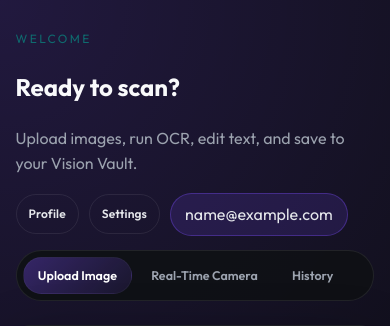
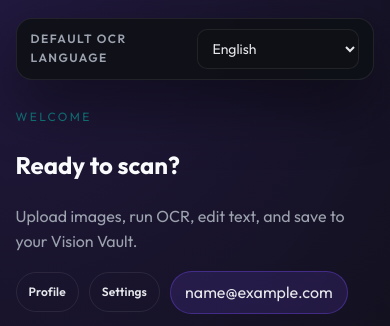
Before and after one commit to bhoidhara/Text_spotting_app, a Flask app: page /dashboard in a window 390 px wide. Shown: the top 326 px of the page. Run offline with Flask 3, Linux system fonts and the light colour scheme; the visitor is signed in with stand-in values (Sample User, id 1); some libraries are stand-ins or nearby versions.

Commit message:
upto date all

```diff
--- a/routes/scan_routes.py
+++ b/routes/scan_routes.py
@@ -75,7 +75,12 @@ def register_scan_routes(app):
         detect_intent_flag = request.form.get("detect_intent") == "on"
         student_mode = request.form.get("student_mode") == "on"
         advanced_ocr = request.form.get("advanced_ocr") == "on"
-        fast_ocr = request.form.get("fast_ocr") == "on"
+        fast_param = request.form.get("fast_ocr")
+        if advanced_ocr:
+            fast_ocr = False
+        else:
+            # Default to fast OCR for all uploads unless explicitly disabled.
+            fast_ocr = fast_param != "off"
         privacy_mode = request.form.get("privacy_mode") == "on"
         skip_storage = request.form.get("skip_storage") == "on"
         crop_box = _build_crop_box()
@@ -281,7 +286,7 @@ def register_scan_routes(app):
                     warnings.append(f"PDF support not installed: {exc}")
                     continue
                 try:
-                    pdf_dpi = 220 if advanced_ocr else 140 if fast_ocr else 180
+                    pdf_dpi = 200 if advanced_ocr else 120 if fast_ocr else 160
                     pages = convert_from_path(file_path, dpi=pdf_dpi)
                 except Exception as exc:
                     warnings.append(f"Failed to read PDF {file.filename}: {exc}")
@@ -301,15 +306,37 @@ def register_scan_routes(app):
                         if not advanced_ocr:
                             try:
                                 page_text, avg_conf, low_conf, line_conf = ocr_image(
-                                    page, lang=lang, advanced=True, fast=False
+                                    page, lang=lang, advanced=False, fast=False
                                 )
                                 warnings.append(f"Fallback OCR used for {file.filename}.")
                             except Exception as exc2:
-                                warnings.append(f"OCR failed on {file.filename}: {exc2}")
-                                continue
+                                if not fast_ocr:
+                                    try:
+                                        page_text, avg_conf, low_conf, line_conf = ocr_image(
+                                            page, lang=lang, advanced=True, fast=False
+                                        )
+                                        warnings.append(f"Fallback OCR used for {file.filename}.")
+                                    except Exception as exc3:
+                                        warnings.append(f"OCR failed on {file.filename}: {exc3}")
+                                        continue
+                                else:
+                                    warnings.append(f"OCR failed on {file.filename}: {exc2}")
+                                    continue
                         else:
                             warnings.append(f"OCR failed on {file.filename}: {exc}")
                             continue
+                    if fast_ocr and not advanced_ocr:
+                        short_text = len((page_text or "").strip()) < 12
+                        low_conf = avg_conf < 40
+                        if short_text or low_conf:
+                            try:
+                                page_text, avg_conf, low_conf, line_conf = ocr_image(
+                                    page, lang=lang, advanced=False, fast=False
+                                )
+                                if (page_text or "").strip():
+                                    warnings.append(f"Fallback OCR used for {file.filename}.")
+                            except Exception:
+                                pass
                     _add_page(page_text, avg_conf=avg_conf, low_conf=low_conf, line_conf=line_conf)
                     if not (page_text or "").strip() and fast_ocr and not advanced_ocr:
                         try:
@@ -321,7 +348,7 @@ def register_scan_routes(app):
                                 _add_page(page_text, avg_conf=avg_conf, low_conf=low_conf, line_conf=line_conf)
                         except Exception:
                             pass
-                    if not (page_text or "").strip() and not advanced_ocr:
+                    if not (page_text or "").strip() and not advanced_ocr and not fast_ocr:
                         try:
                             page_text, avg_conf, low_conf, line_conf = ocr_image(
                                 page, lang=lang, advanced=True, fast=False
@@ -365,15 +392,37 @@ def register_scan_routes(app):
                 if not advanced_ocr:
                     try:
                         page_text, avg_conf, low_conf, line_conf = ocr_image(
-                            image, lang=lang, advanced=True, fast=False
+                            image, lang=lang, advanced=False, fast=False
                         )
                         warnings.append(f"Fallback OCR used for {file.filename}.")
                     except Exception as exc2:
-                        warnings.append(f"OCR failed on {file.filename}: {exc2}")
-                        continue
+                        if not fast_ocr:
+                            try:
+                                page_text, avg_conf, low_conf, line_conf = ocr_image(
+                                    image, lang=lang, advanced=True, fast=False
+                                )
+                                warnings.append(f"Fallback OCR used for {file.filename}.")
+                            except Exception as exc3:
+                                warnings.append(f"OCR failed on {file.filename}: {exc3}")
+                                continue
+                        else:
+                            warnings.append(f"OCR failed on {file.filename}: {exc2}")
+                            continue
                 else:
                     warnings.append(f"OCR failed on {file.filename}: {exc}")
                     continue
+            if fast_ocr and not advanced_ocr:
+                short_text = len((page_text or "").strip()) < 12
+                low_conf = avg_conf < 40
+                if short_text or low_conf:
+                    try:
+                        page_text, avg_conf, low_conf, line_conf = ocr_image(
+                            image, lang=lang, advanced=False, fast=False
+                        )
+                        if (page_text or "").strip():
+                            warnings.append(f"Fallback OCR used for {file.filename}.")
+                    except Exception:
+                        pass
 
             if not (page_text or "").strip() and fast_ocr and not advanced_ocr:
                 try:
@@ -384,7 +433,7 @@ def register_scan_routes(app):
                         warnings.append(f"Fallback OCR used for {file.filename}.")
                 except Exception:
                     pass
-            if not (page_text or "").strip() and not advanced_ocr:
+            if not (page_text or "").strip() and not advanced_ocr and not fast_ocr:
                 try:
                     page_text, avg_conf, low_conf, line_conf = ocr_image(
                         image, lang=lang, advanced=True, fast=False
--- a/static/script.js
+++ b/static/script.js
@@ -390,7 +390,7 @@
       formData.append("skip_storage", "on");
       if (advanced) {
         formData.append("advanced_ocr", "on");
-      } else if (autoMode) {
+      } else if (autoMode || isMobile) {
         formData.append("fast_ocr", "on");
       }
 
@@ -614,8 +614,9 @@
     try {
       const runUpload = async (useAdvanced) => {
         const formData = new FormData(form);
+        const forceFast = isMobile;
         const userAdvanced = formData.get("advanced_ocr") === "on";
-        const advancedMode = userAdvanced || useAdvanced;
+        const advancedMode = !forceFast && (userAdvanced || useAdvanced);
         const selectedLang = formData.get("lang") || "eng";
         const fastLang = selectedLang.includes("+") ? selectedLang.split("+")[0] : selectedLang;
         const langForRequest = advancedMode ? selectedLang : fastLang;
@@ -625,8 +626,11 @@
           return { ok: false, errorMessage: "Please select at least one image." };
         }
         formData.delete("images");
-        const maxSide = advancedMode ? 1800 : 1050;
-        const quality = advancedMode ? 0.85 : 0.7;
+        if (forceFast) {
+          formData.delete("advanced_ocr");
+        }
+        const maxSide = advancedMode ? 1800 : forceFast ? 900 : 1050;
+        const quality = advancedMode ? 0.85 : forceFast ? 0.65 : 0.7;
         const processed = await Promise.all(
           files.map((file) => compressImage(file, maxSide, quality))
         );
@@ -768,3 +772,44 @@
     hideInstall();
   });
 })();
+
+(function () {
+  const STORAGE_KEY = "visiontext_lang";
+  const selectors = [
+    'select[name="lang"]',
+    'select[name="camera_lang"]',
+    'select[data-lang-picker="ocr"]',
+  ];
+  const selects = Array.from(
+    document.querySelectorAll(selectors.join(","))
+  ).filter(Boolean);
+  if (!selects.length) {
+    return;
+  }
+
+  const setSelectValue = (select, value) => {
+    const optionValues = Array.from(select.options).map((opt) => opt.value);
+    if (optionValues.includes(value)) {
+      select.value = value;
+      return true;
+    }
+    return false;
+  };
+
+  const saved = localStorage.getItem(STORAGE_KEY);
+  if (saved) {
+    selects.forEach((select) => setSelectValue(select, saved));
+  }
+
+  selects.forEach((select) => {
+    select.addEventListener("change", () => {
+      const value = select.value;
+      localStorage.setItem(STORAGE_KEY, value);
+      selects.forEach((other) => {
+        if (other !== select) {
+          setSelectValue(other, value);
+        }
+      });
+    });
+  });
+})();
--- a/static/service-worker.js
+++ b/static/service-worker.js
@@ -1,4 +1,4 @@
-const CACHE_NAME = "visiontext-v38";
+const CACHE_NAME = "visiontext-v42";
 const STATIC_ASSETS = [
   "/",
   "/login",
--- a/static/style.css
+++ b/static/style.css
@@ -147,6 +147,41 @@ body.theme-dark .brand-mark {
   margin: 0 auto;
 }
 
+.quick-settings {
+  display: flex;
+  justify-content: flex-end;
+  margin: 0 0 16px;
+}
+
+.quick-card {
+  display: flex;
+  align-items: center;
+  gap: 12px;
+  padding: 10px 14px;
+  border-radius: 999px;
+  border: 1px solid var(--line);
+  background: #fffdfa;
+  box-shadow: var(--shadow-soft);
+}
+
+body.theme-dark .quick-card {
+  border-color: rgba(255, 255, 255, 0.08);
+  background: rgba(15, 17, 22, 0.92);
+  box-shadow: var(--shadow-strong);
+}
+
+.quick-label {
+  font-size: 12px;
+  font-weight: 600;
+  text-transform: uppercase;
+  letter-spacing: 0.12em;
+  color: var(--muted);
+}
+
+body.theme-dark .quick-label {
+  color: var(--auth-muted);
+}
+
 body.auth-page .page {
   padding: 0;
 }
@@ -1436,6 +1471,16 @@ body.theme-dark .muted {
   .result-header .pill {
     align-self: flex-start;
   }
+
+  .quick-settings {
+    justify-content: flex-start;
+  }
+
+  .quick-card {
+    width: 100%;
+    border-radius: 16px;
+    justify-content: space-between;
+  }
 }
 
 @media (max-width: 900px) {
--- a/templates/base.html
+++ b/templates/base.html
@@ -48,6 +48,28 @@
       {% endif %}
     {% endwith %}
 
+    {% if session.get('user_id') %}
+      <section class="quick-settings" id="quick-settings">
+        <div class="quick-card">
+          <span class="quick-label">Default OCR Language</span>
+          <select id="global-ocr-lang" data-lang-picker="ocr">
+            <option value="eng">English</option>
+            <option value="hin">Hindi</option>
+            <option value="guj">Gujarati</option>
+            <option value="mar">Marathi</option>
+            <option value="ben">Bengali</option>
+            <option value="tam">Tamil</option>
+            <option value="tel">Telugu</option>
+            <option value="kan">Kannada</option>
+            <option value="mal">Malayalam</option>
+            <option value="pan">Punjabi</option>
+            <option value="urd">Urdu</option>
+            <option value="eng+hin+guj">Auto (EN + HI + GU)</option>
+          </select>
+        </div>
+      </section>
+    {% endif %}
+
     {% block content %}{% endblock %}
   </main>
 
```
Also changed, not shown: services/ocr.py (+13 -12 lines).
